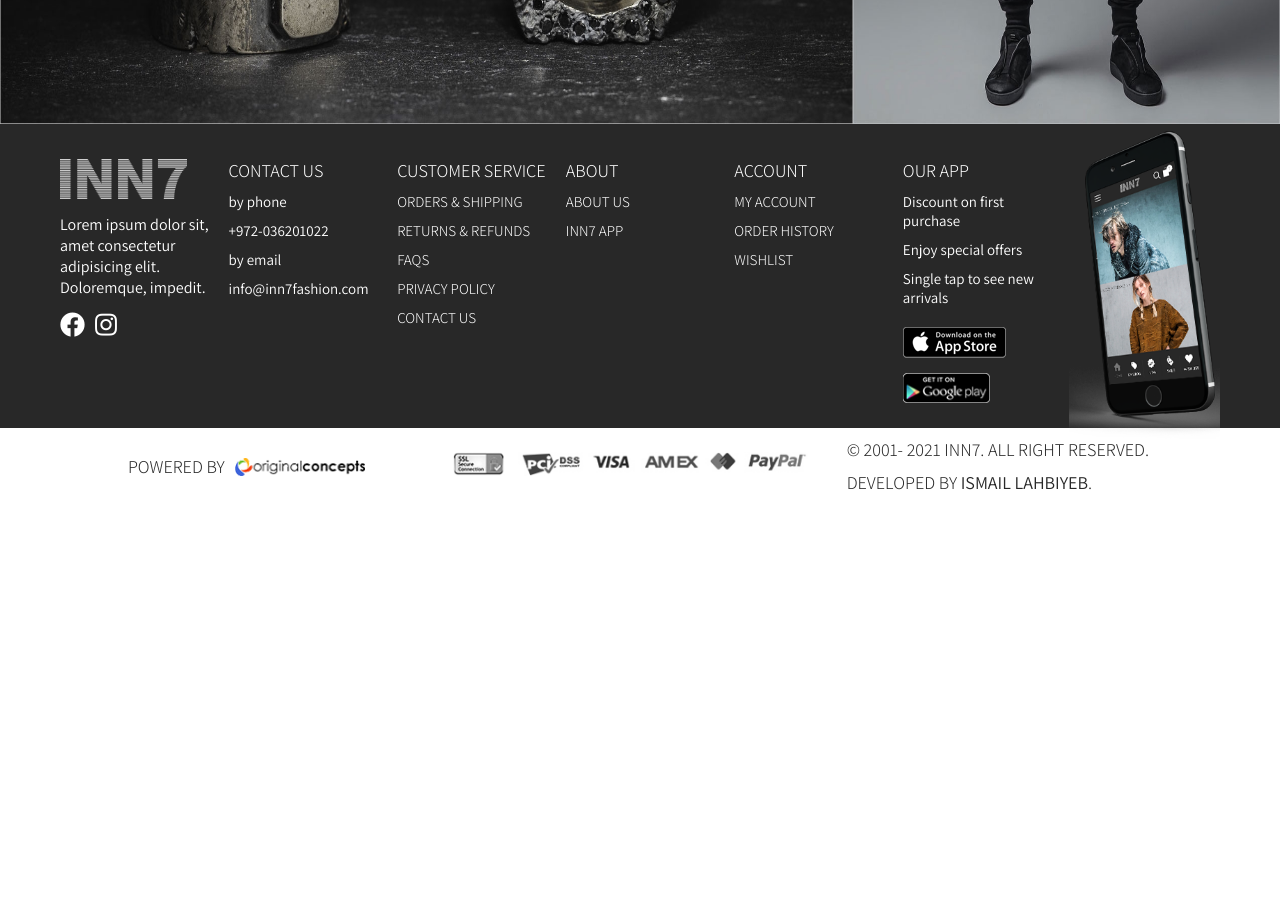
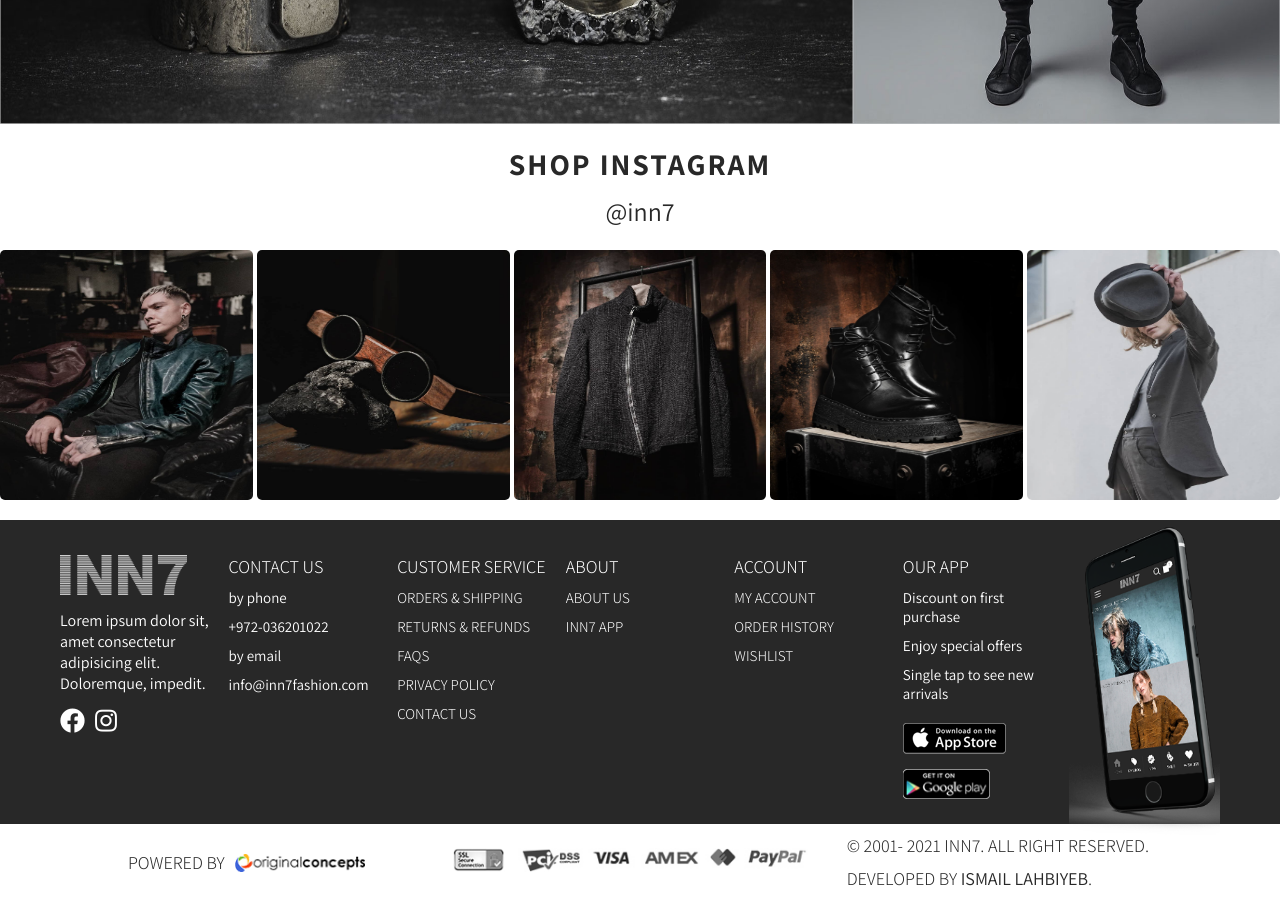
Before and after one commit to Ismail-Lh/inn7fashion-ecom, a React (Create React App) app: page /men in a window 1280 px wide. Shown: the part 800-1702 px from the top of the page. Before the commit the page ends 1306 px from the top, so only its background shows below. Built offline with nearby package versions, Linux system fonts and the light colour scheme.

Commit message:
Add the InstaShop sect for the MenPage

```diff
--- a/src/pages/MenPage.jsx
+++ b/src/pages/MenPage.jsx
@@ -1,7 +1,7 @@
 import React from 'react';
 
 import { featuredImages } from '../utils/constants';
-import { FeaturedProduct } from '../components';
+import { FeaturedProduct, InstaShop } from '../components';
 
 import feat_1 from '../assets/men/feat-men-1.jpg';
 import feat_2 from '../assets/men/feat-men-2.jpg';
@@ -12,6 +12,7 @@ const MenPage = () => {
   return (
     <>
       <FeaturedProduct images={featuredImages(images)} />
+      <InstaShop />
     </>
   );
 };
```
